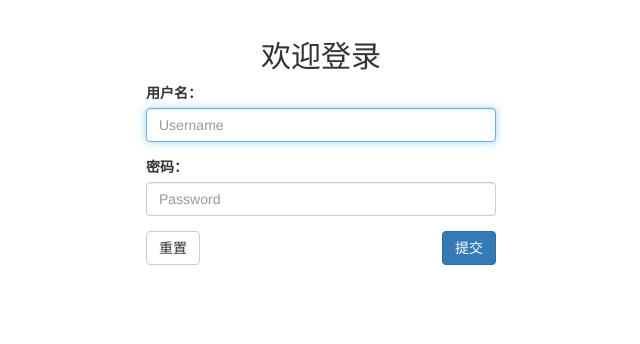
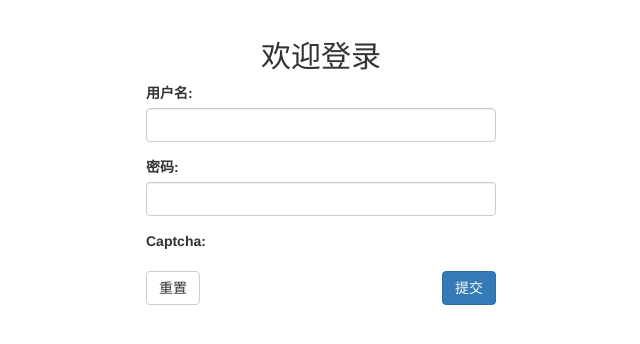
Before and after one commit to Koios1016/website, a Django app: page /login/ in a window 1280 px wide. Shown: the part 52-396 px from the top of the page, without its empty margins (319-959 px from the left). Run offline with Django 3.2, Linux system fonts and the light colour scheme; some libraries are stand-ins or nearby versions.

Commit message:
添加验证码

```diff
--- a/login/forms.py
+++ b/login/forms.py
@@ -1,7 +1,10 @@
+from captcha.fields import CaptchaField
 from django import forms
 
 
 class UserForm(forms.Form):
-    username = forms.CharField(label="用户名", max_length=128)
+    username = forms.CharField(label="用户名", max_length=128, widget=forms.TextInput(attrs={'class': 'form-control'}))
     # widget = forms.PasswordInput用于指定该字段在form表单里表现为 < input type = 'password' / >，也就是密码输入框。
-    password = forms.CharField(label="密码", max_length=256, widget=forms.PasswordInput)
+    # password = forms.CharField(label="密码", max_length=256, widget=forms.PasswordInput)
+    password = forms.CharField(label="密码", max_length=256, widget=forms.PasswordInput(attrs={'class': 'form-control'}))
+    captcha = CaptchaField(label='验证码')
--- a/login/views.py
+++ b/login/views.py
@@ -1,7 +1,7 @@
 from django.shortcuts import render, redirect
 
 # Create your views here.
-from login import models
+from login import models, forms
 
 
 def index(request):
@@ -11,17 +11,12 @@
 
 def login(request):
     if request.method == "POST":
-        username = request.POST.get('username', None)
-        password = request.POST.get('password', None)
+        login_form = forms.UserForm(request.POST)
+
         message = "所有字段都必须填写！"
-        if username and password:  # 确保用户名和密码都不为空
-            username = username.strip()
-            # 用户名字符合法性验证
-            # 密码长度验证
-            # 更多的其它验证.....
-            # 原则是以最低的信任度对待发送过来的数据
-
-            # print(username, password)
+        if login_form.is_valid():
+            username = login_form.cleaned_data['username']
+            password = login_form.cleaned_data['password']
             try:
                 user = models.User.objects.get(name=username)
                 if user.password == password:
@@ -30,8 +25,10 @@
                     message = "密码不正确！"
             except:
                 message = "用户名不存在！"
-        return render(request, 'login/login.html', {"message": message})
-    return render(request, 'login/login.html')
+        return render(request, 'login/login.html', locals())
+
+    login_form = forms.UserForm()
+    return render(request, 'login/login.html', locals())
 
 
 def register(request):
--- a/templates/login/login.html
+++ b/templates/login/login.html
@@ -9,24 +9,34 @@
     <div class="container">
         <div class="col-md-4 col-md-offset-4">
             <form class='form-login' action="/login/" method="post">
+
                 {% if message %}
                     <div class="alert alert-warning">{{ message }}</div>
                 {% endif %}
-
                 {% csrf_token %}
                 <h2 class="text-center">欢迎登录</h2>
+
+                {#                {{ login_form }}#}
+                {#通过{{ login_form.name_of_field }}获取每一个字段，然后分别渲染#}
                 <div class="form-group">
-                    <label for="id_username">用户名：</label>
-                    <input type="text" name='username' class="form-control" id="id_username" placeholder="Username"
-                           autofocus required>
+                    {{ login_form.username.label_tag }}
+                    {{ login_form.username }}
                 </div>
                 <div class="form-group">
-                    <label for="id_password">密码：</label>
-                    <input type="password" name='password' class="form-control" id="id_password" placeholder="Password"
-                           required>
+                    {{ login_form.password.label_tag }}
+                    {{ login_form.password }}
                 </div>
+
+                <div class="form-group">
+{#                    额外增加了一条{{ login_form.captcha.errors }}用于明确指示用户，你的验证码不正确。#}
+                    {{ login_form.captcha.errors }}
+                    {{ login_form.captcha.label_tag }}
+                    {{ login_form.captcha }}
+                </div>
+
                 <button type="reset" class="btn btn-default pull-left">重置</button>
                 <button type="submit" class="btn btn-primary pull-right">提交</button>
+
             </form>
         </div>
     </div> <!-- /container -->
--- a/website/settings.py
+++ b/website/settings.py
@@ -36,6 +36,7 @@
     'django.contrib.messages',
     'django.contrib.staticfiles',
     'login',
+    'captcha',
 ]
 
 MIDDLEWARE = [
--- a/website/urls.py
+++ b/website/urls.py
@@ -20,8 +20,11 @@
 
 urlpatterns = [
     path('admin/', admin.site.urls),
+    path('', views.index),
     path('index/', views.index),
     path('login/', views.login),
     path('register/', views.register),
     path('logout/', views.logout),
+    path('captcha/', include('captcha.urls'))  # 增加这一行
+
 ]
```
